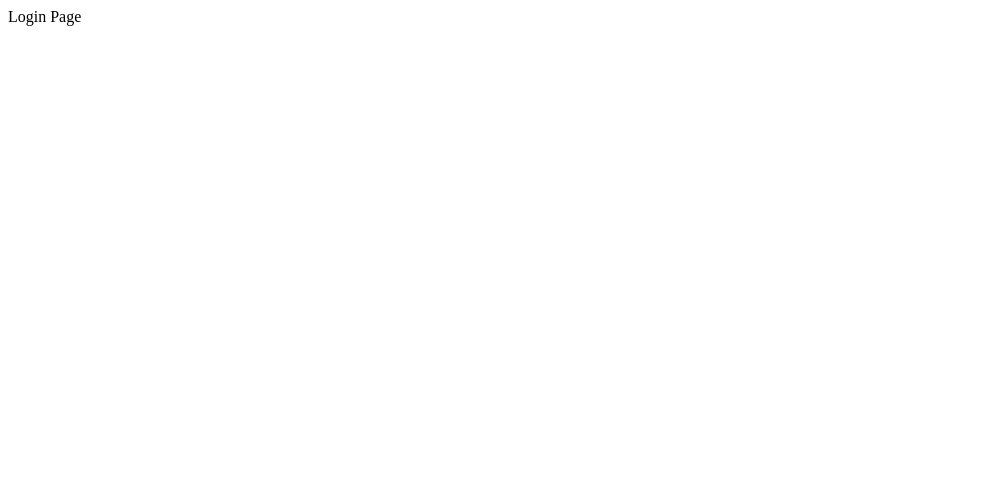
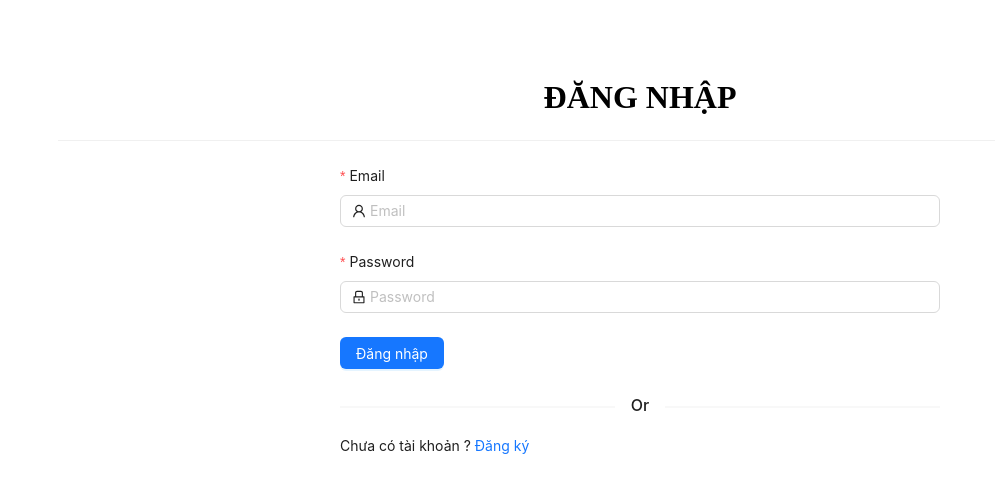
Before and after one commit to TanPham2808/React-vite-Tiki, a React (Vite) app: page /login in a window 1280 px wide. Shown: the top 492 px of the page, without its empty margins (0-995 px from the left). Built offline with nearby package versions, Linux system fonts and the light colour scheme.

Commit message:
Page Login

```diff
--- a/index.html
+++ b/index.html
@@ -5,7 +5,7 @@
   <meta charset="UTF-8" />
   <link rel="icon" type="image/svg+xml" href="/vite.svg" />
   <meta name="viewport" content="width=device-width, initial-scale=1.0" />
-  <title>React Test Fresher Hỏi Dân IT</title>
+  <title>React Tiki</title>
 </head>
 
 <body>
--- a/src/pages/login/index.jsx
+++ b/src/pages/login/index.jsx
@@ -1,7 +1,89 @@
+import React, { useState } from "react";
+import { Button, Divider, Form, Input, message, notification } from "antd";
+import { LockOutlined, UserOutlined } from "@ant-design/icons";
+import { Link, useNavigate } from "react-router-dom";
+import { loginAPI } from "../../services/api";
+
 const LoginPage = () => {
-    return (
-        <>Login Page</>
-    )
-}
+  const [form] = Form.useForm();
+  const navigate = useNavigate();
+  const [isLoading, setIsLoading] = useState(false);
+
+  const onFinish = async (values) => {
+    setIsLoading(true);
+    const res = await loginAPI(values.username, values.password, 2000);
+    setIsLoading(false);
+
+    if (res.data) {
+      message.success("Đăng nhập thành công");
+      navigate("/");
+    } else {
+      notification.error({
+        message: "Lỗi đăng nhập",
+        description: res.message,
+      });
+    }
+  };
+
+  return (
+    <div style={{ padding: "50px" }}>
+      <h1 style={{ textAlign: "center" }}>ĐĂNG NHẬP</h1>
+      <Divider />
+      <Form
+        form={form}
+        name="basic"
+        layout="vertical"
+        style={{
+          maxWidth: 600,
+          margin: "0 auto",
+        }}
+        onFinish={onFinish}
+      >
+        <Form.Item
+          label="Email"
+          name="username"
+          rules={[
+            {
+              required: true,
+              message: "Please input your username!",
+            },
+          ]}
+        >
+          <Input prefix={<UserOutlined />} placeholder="Email" />
+        </Form.Item>
+        <Form.Item
+          label="Password"
+          name="password"
+          rules={[
+            {
+              required: true,
+              message: "Please input your password!",
+            },
+          ]}
+        >
+          <Input
+            prefix={<LockOutlined />}
+            type="password"
+            placeholder="Password"
+          />
+        </Form.Item>
+        <Form.Item shouldUpdate>
+          {() => (
+            <Button type="primary" htmlType="submit" loading={isLoading}>
+              Đăng nhập
+            </Button>
+          )}
+        </Form.Item>
+        <Divider>Or</Divider>
+        <p className="text text-normal">
+          Chưa có tài khoản ?
+          <span>
+            <Link to="/register"> Đăng ký </Link>
+          </span>
+        </p>
+      </Form>
+    </div>
+  );
+};
 
 export default LoginPage;
--- a/src/services/api.js
+++ b/src/services/api.js
@@ -1,14 +1,24 @@
 import axios from "../utils/axios-customize";
 
 const registerUserAPI = (fullName, email, password, phone) => {
-    const URL_BACKEND = "/api/v1/user/register";
-    const data = {
-        fullName: fullName,
-        email: email,
-        password: password,
-        phone: phone
-    }
-    return axios.post(URL_BACKEND, data)
-}
+  const URL_BACKEND = "/api/v1/user/register";
+  const data = {
+    fullName: fullName,
+    email: email,
+    password: password,
+    phone: phone,
+  };
+  return axios.post(URL_BACKEND, data);
+};
 
-export { registerUserAPI }
+const loginAPI = (email, password, delay) => {
+  const URL_BACKEND = "/api/v1/auth/login";
+  const data = {
+    username: email,
+    password: password,
+    delay: delay,
+  };
+  return axios.post(URL_BACKEND, data);
+};
+
+export { registerUserAPI, loginAPI };
```
